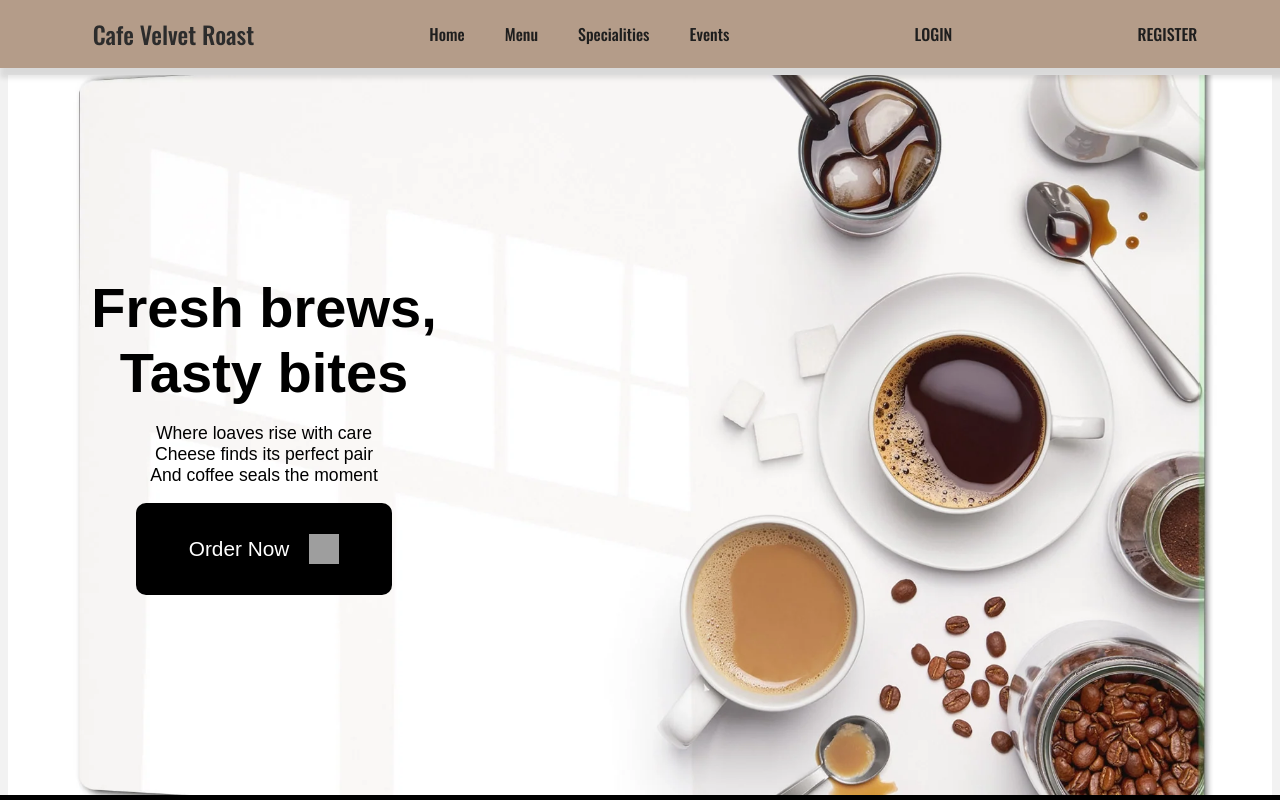
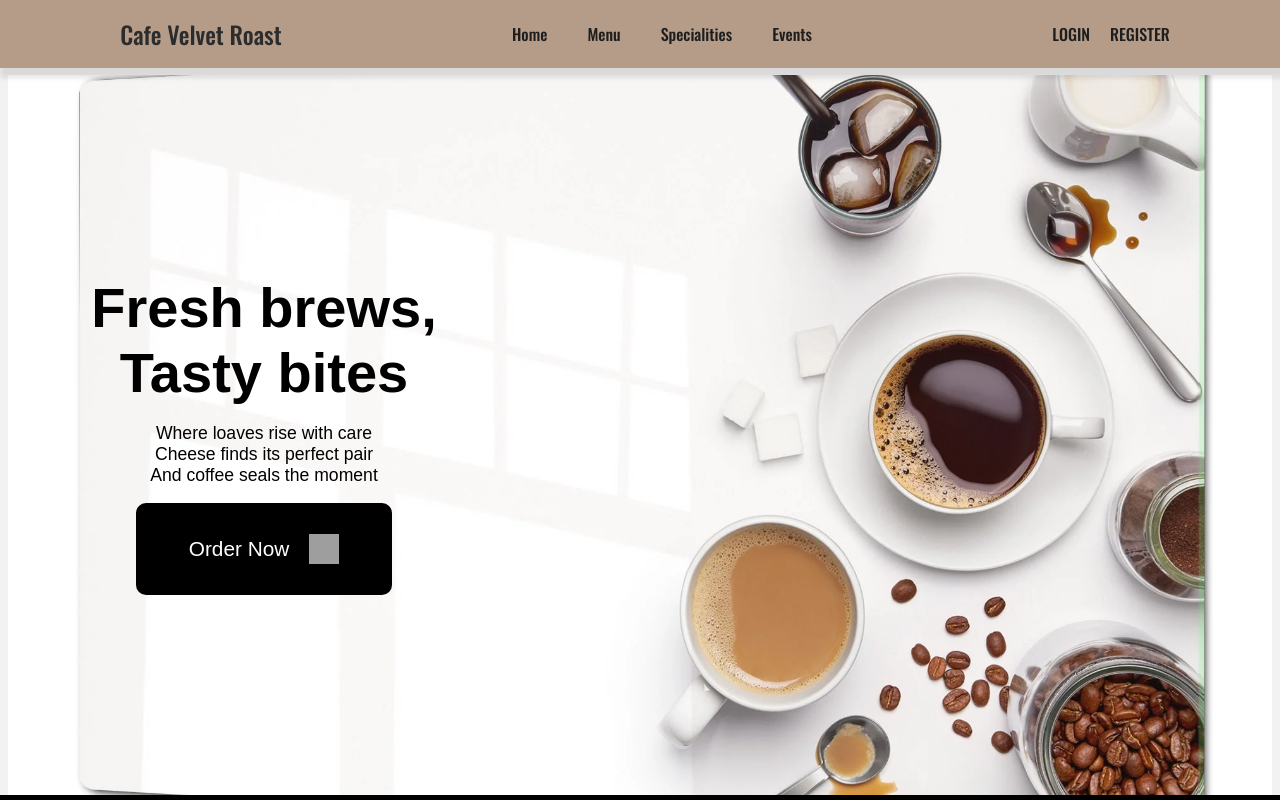
Before and after one commit to TejasDhake1809/Cafe_Website, a React (Vite) app in the folder client/: page / in a window 1280 px wide. Shown: the top 800 px of the page. Built offline with nearby package versions, Linux system fonts and the light colour scheme; grey boxes are pictures that could not be loaded; a web font is replaced by a local one.

Commit message:
fixed broken razorpay url

```diff
--- a/client/hooks/useRazorpayPayment.js
+++ b/client/hooks/useRazorpayPayment.js
@@ -45,7 +45,7 @@ const useRazorpayPayment = () => {
 
                             if (verifyRes.data.success) {
                                 try {
-                                    const ordercreation = await axios.post(`${baseUrl}api/payment/create-order`, {
+                                    const ordercreation = await axios.post(`${baseUrl}/api/payment/create-order`, {
                                         razorpay_order_id: response.razorpay_order_id,
                                         razorpay_payment_id: response.razorpay_payment_id,
                                         razorpay_signature: response.razorpay_signature,
--- a/client/src/Components/Navbar.css
+++ b/client/src/Components/Navbar.css
@@ -32,6 +32,9 @@ a {
     color : black;
 } */
 
+.loginreg {
+  display : flex;
+}
 
 .navbar {
     display: flex;
--- a/client/src/Components/Navbar.jsx
+++ b/client/src/Components/Navbar.jsx
@@ -47,10 +47,10 @@ const Navbar = () => {
           </p>
         )}
         {!user && (
-          <>
+          <div className='loginreg'>
             <p><Link to="/Login">LOGIN</Link></p>
             <p><Link to="/Register">REGISTER</Link></p>
-          </>
+          </div>
         )}
     </nav>
   );
```
